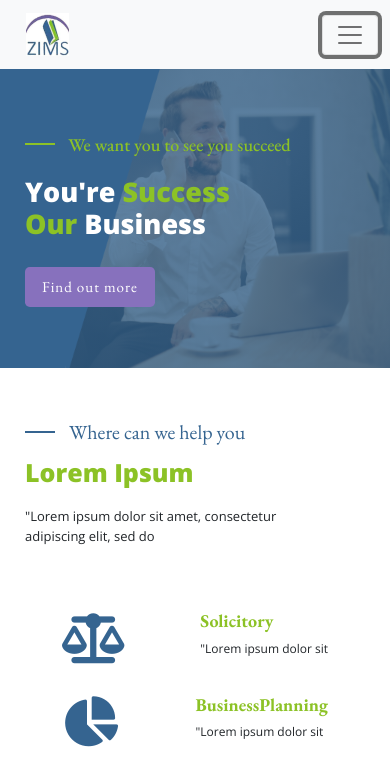
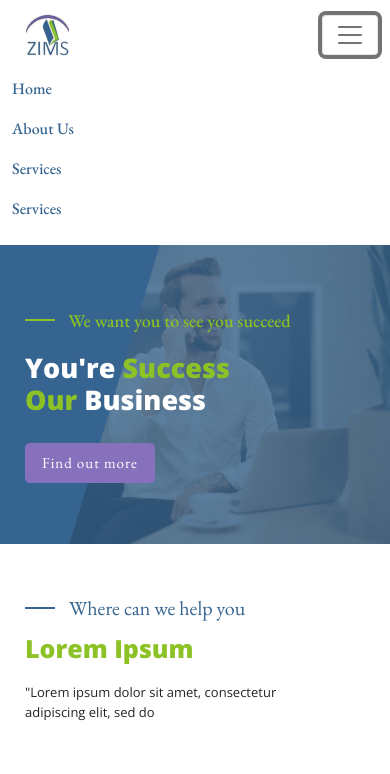
Before and after one commit to arsheenSyed/Zims-Consultant, a plain HTML site: page assets/index.html in a window 390 px wide. Both pictures are taken after a click on the button "Toggle navigation". Shown: the top 774 px of the page. Drawn offline with nearby package versions, Linux system fonts and the light colour scheme; files whose address does not match are found by name.

Commit message:
navbar fixed

```diff
--- a/assets/index.html
+++ b/assets/index.html
@@ -16,7 +16,55 @@
   <body>
     <!-- Navbar -->
     <div class="home">
-      <div class="NavHome" fixed="top">
+      <div class="NavHome">
+        <nav class="navbar navbar-expand-lg navbar-light bg-light">
+          <div class="container-fluid">
+            <a class="navbar-brand" href="#"><img src="./imgs/logo.png" /></a>
+            <button
+              class="navbar-toggler"
+              type="button"
+              data-bs-toggle="collapse"
+              data-bs-target="#navbarSupportedContent"
+              aria-controls="navbarSupportedContent"
+              aria-expanded="false"
+              aria-label="Toggle navigation"
+            >
+              <span class="navbar-toggler-icon"></span>
+            </button>
+            <div class="collapse navbar-collapse" id="navbarSupportedContent">
+              <!-- class="navbar-nav me-auto mb-2 mb-lg-0" -->
+              <ul
+                class="ml-auto my-2 my-lg-0 navbar-nav navbar-nav-scroll"
+                style="max-height: 100px"
+              >
+                <li class="nav-item">
+                  <a class="nav-link active" aria-current="page" href="#"
+                    >Home</a
+                  >
+                </li>
+                <li class="nav-item">
+                  <a class="nav-link" href="#">About Us</a>
+                </li>
+
+                <li class="nav-item">
+                  <a
+                    class="nav-link"
+                    href="#"
+                    tabindex="-1"
+                    aria-disabled="true"
+                    >Services</a
+                  >
+                </li>
+
+                <li class="nav-item">
+                  <a class="nav-link" href="#">Services</a>
+                </li>
+              </ul>
+            </div>
+          </div>
+        </nav>
+      </div>
+      <!-- <div class="NavHome">
         <nav class="navbar navbar-expand-lg navbar-light bg-light">
           <div class="container">
             <a href="#" class="navbar-brand"><img src="./imgs/logo.png" /></a
@@ -67,7 +115,7 @@
             </div>
           </div>
         </nav>
-      </div>
+      </div> -->
 
       <div class="bigImage">
         <div class="container overlay">
@@ -246,7 +294,7 @@
               <span class="side-title">&ensp; Where can we help you</span>
             </div>
             <h1>Lorem Ipsum</h1>
-            <p class="pt-2">
+            <p class="pt-2" style="color: black">
               "Lorem ipsum dolor sit amet, consectetur adipiscing elit, sed do
             </p>
           </div>
--- a/assets/style.css
+++ b/assets/style.css
@@ -45,6 +45,10 @@ html {
 
 .NavHome {
   box-shadow: 0px 2px 30px 0px rgba(0, 0, 0, 0.1);
+  background-color: white !important;
+}
+
+.NavHome nav {
   background-color: white !important;
 }
 
```
